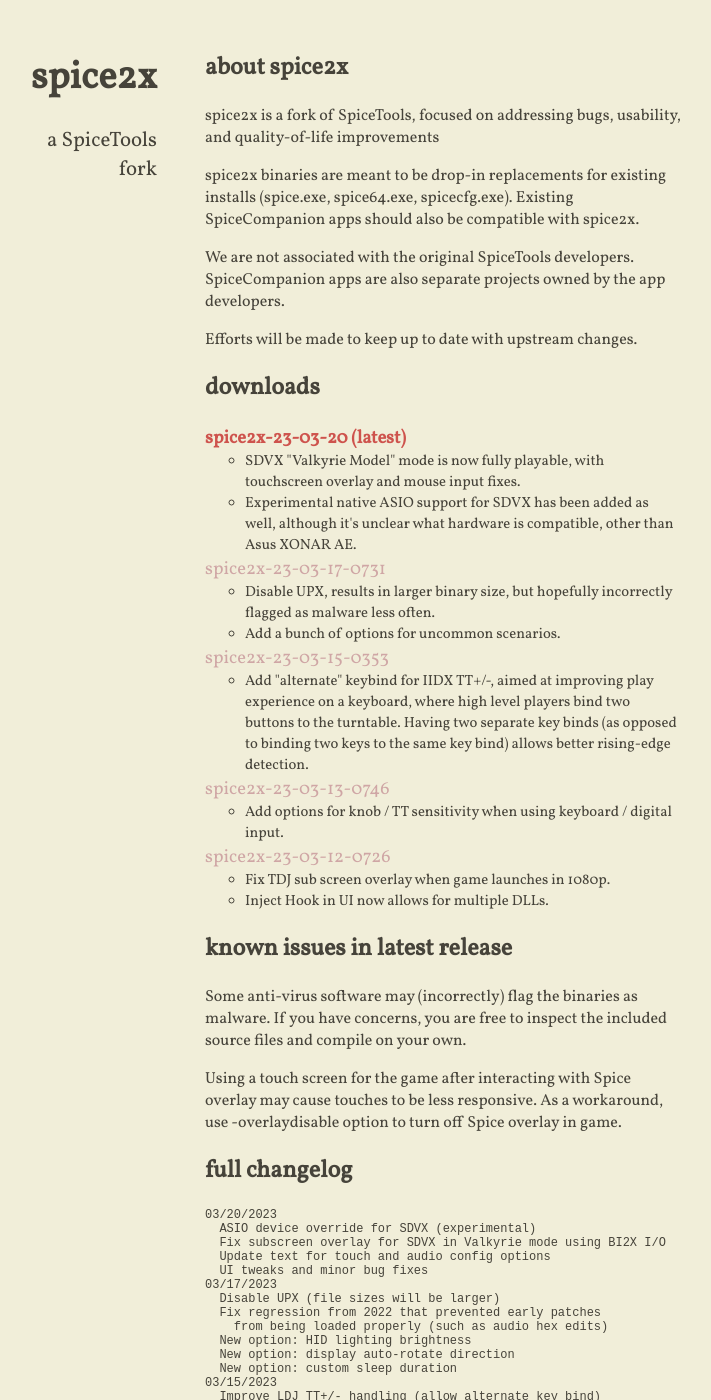
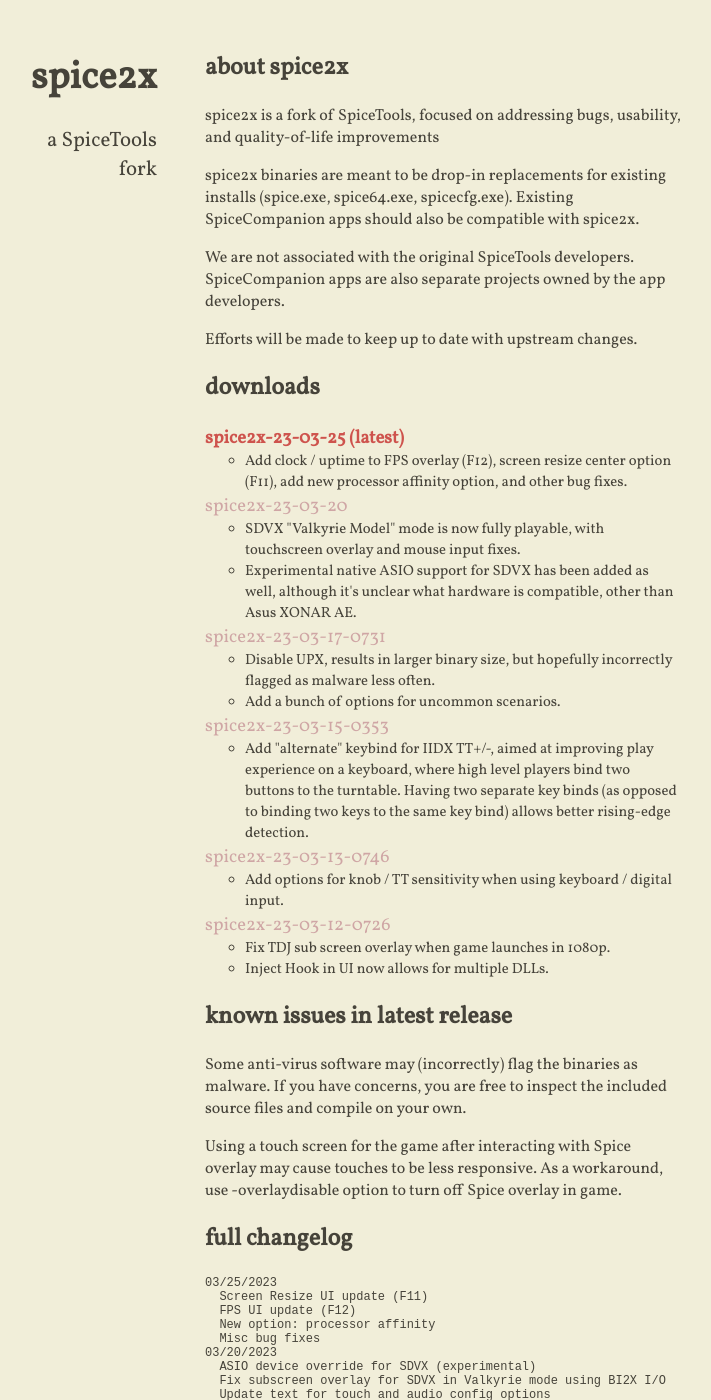
Before and after one commit to spice2x/spice2x.github.io, a Jekyll site: the page built from docs/index.html, in a window 1280 px wide and 1400 px high. Shown: the whole window, without its empty margins (299-1010 px from the left). Built offline with Jekyll 4.4.1, drawn with Linux system fonts in a browser that asks for light colours; nearby versions of some CDN libraries; some of the changed text lies outside the part shown.

Commit message:
23-03-25

```diff
--- a/docs/_includes/content.html
+++ b/docs/_includes/content.html
@@ -13,6 +13,17 @@
 
 <h2>downloads</h2>
 <ul class="downloads">
+  <li>
+    <a href="https://github.com/spice2x/spice2x.github.io/releases/download/23-03-25/spice2x-23-03-25.zip">
+      spice2x-23-03-25
+    </a>
+    <ul>
+      <li>
+        Add clock / uptime to FPS overlay (F12), screen resize center option (F11),
+        add new processor affinity option, and other bug fixes.
+      </li>
+    </ul>
+  </li>
   <li>
     <a href="https://github.com/spice2x/spice2x.github.io/releases/download/23-03-20/spice2x-23-03-20.zip">
       spice2x-23-03-20
@@ -92,6 +103,11 @@
 <h2>full changelog</h2>
 
 <pre>
+03/25/2023
+  Screen Resize UI update (F11)
+  FPS UI update (F12)
+  New option: processor affinity
+  Misc bug fixes
 03/20/2023
   ASIO device override for SDVX (experimental)
   Fix subscreen overlay for SDVX in Valkyrie mode using BI2X I/O
```
